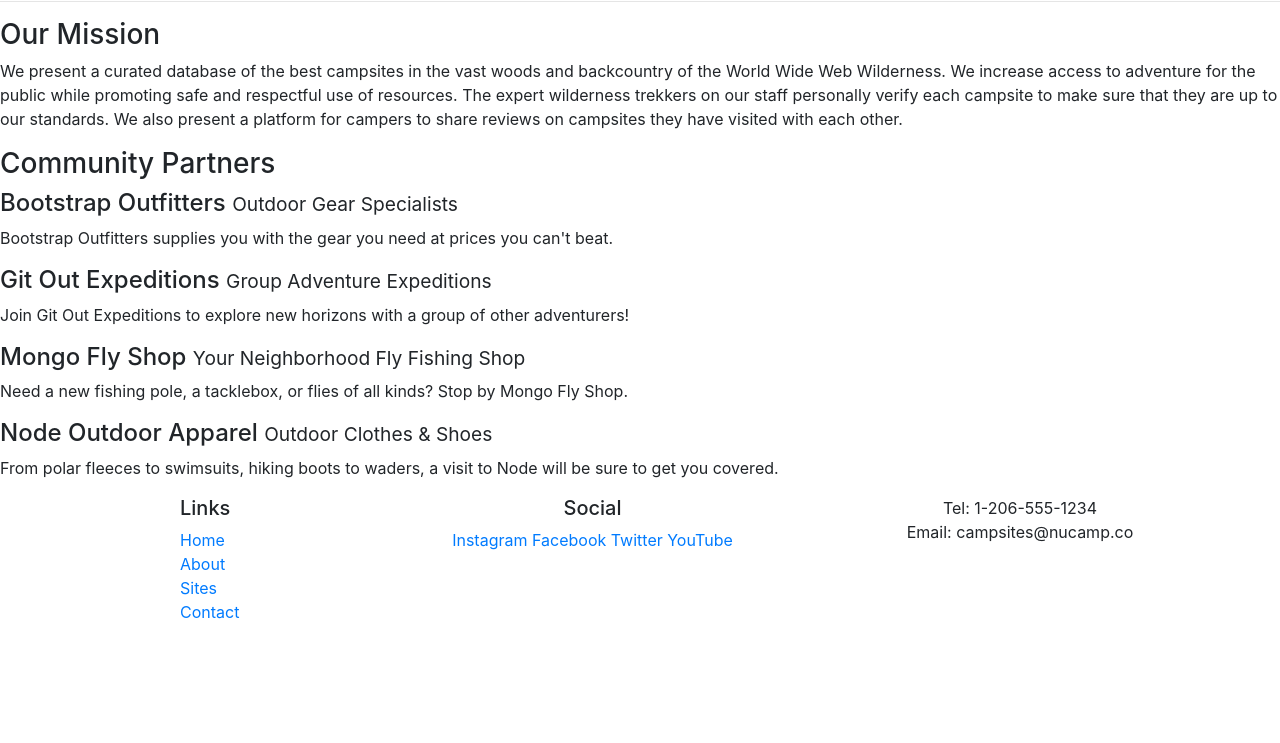
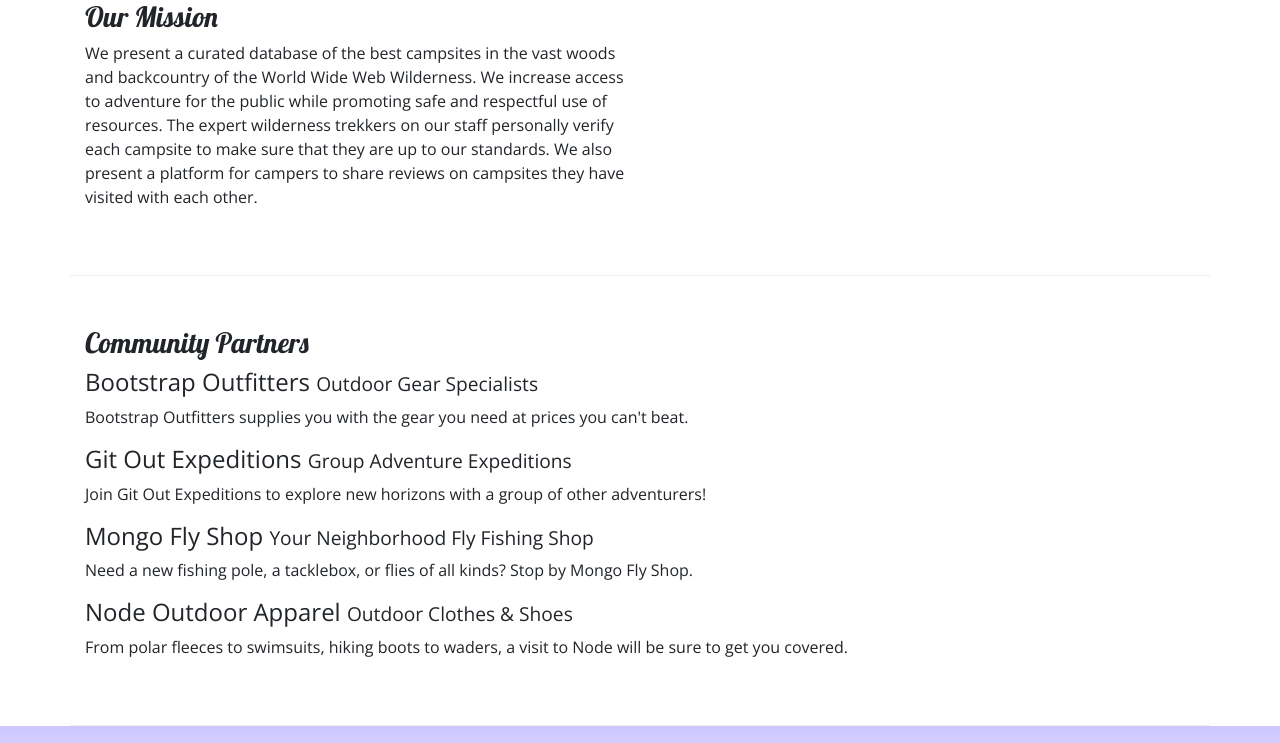
Before and after one commit to Hunaruna/git-test, a website: page aboutus.html in a window 1280 px wide. Shown: the part 316-1059 px from the top of the page. Before the commit the page ends 956 px from the top, so only its background shows below. Drawn offline with nearby package versions, Linux system fonts and the light colour scheme.

Commit message:
Updated index and about us with bootstrap grid and classes

```diff
--- a/aboutus.html
+++ b/aboutus.html
@@ -5,9 +5,13 @@
     <!-- Required meta tags always come first -->
     <meta charset="utf-8" />
     <meta name="viewport" content="width=device-width, initial-scale=1" />
-    <link href="https://fonts.googleapis.com/css?family=Lobster" rel="stylesheet" />
 
+    <!-- Bootstrap CSS -->
     <link rel="stylesheet" href="node_modules/bootstrap/dist/css/bootstrap.min.css" />
+
+    <!-- Additional CSS must be placed after Bootstrap CSS-->
+    <link rel="stylesheet" href="https://fonts.googleapis.com/css?family=Lobster|Open+Sans" />
+    <link rel="stylesheet" href="css/styles.css" />
 
     <title>NuCamp: A Better Way To Camp</title>
 </head>
@@ -25,32 +29,36 @@
         </div>
     </header>
 
-    <div>
-        <div>
-            <div>
+    <div class="container">
+        <div class="row">
+            <div class="col-12">
                <h2>About Us</h2>
                <hr />
             </div>
         </div>
+    </div>
 
-        <div>
-            <div>
+    <div class="container">
+        <div class="row row-content">
+            <div class="col-sm-6">
                 <h3>Our Mission</h3>
                 <p>We present a curated database of the best campsites in the vast woods and backcountry of the World Wide Web Wilderness. We increase access to adventure for the public while promoting safe and respectful use of resources. The expert wilderness trekkers on our staff personally verify each campsite to make sure that they are up to our standards. We also present a platform for campers to share reviews on campsites they have visited with each other.</p>
             </div>
         </div>
+    </div>
 
-        <div>
-            <div>
+    <div class="container">
+        <div class="row row-content">
+            <div class="col-12">
                 <h3>Community Partners</h3>
                 <h4>Bootstrap Outfitters <small>Outdoor Gear Specialists</small></h4>
-                <p>Bootstrap Outfitters supplies you with the gear you need at prices you can't beat.</p>
+                <p class="d-none d-sm-block">Bootstrap Outfitters supplies you with the gear you need at prices you can't beat.</p>
                 <h4>Git Out Expeditions <small>Group Adventure Expeditions</small></h4>
-                <p>Join Git Out Expeditions to explore new horizons with a group of other adventurers!</p>
+                <p class="d-none d-sm-block">Join Git Out Expeditions to explore new horizons with a group of other adventurers!</p>
                 <h4>Mongo Fly Shop <small>Your Neighborhood Fly Fishing Shop</small></h4>
-                <p>Need a new fishing pole, a tacklebox, or flies of all kinds? Stop by Mongo Fly Shop.</p>
+                <p class="d-none d-sm-block">Need a new fishing pole, a tacklebox, or flies of all kinds? Stop by Mongo Fly Shop.</p>
                 <h4>Node Outdoor Apparel <small>Outdoor Clothes & Shoes</small></h4>
-                <p>From polar fleeces to swimsuits, hiking boots to waders, a visit to Node will be sure to get you covered.</p>
+                <p class="d-none d-sm-block">From polar fleeces to swimsuits, hiking boots to waders, a visit to Node will be sure to get you covered.</p>
             </div>
         </div>
     </div>
@@ -82,6 +90,11 @@
         </div>
     </footer>
 
+    <!-- jQuery must come first, then Popper.js, then the Bootstrap JavaScript plugins.-->
+    <script src="node_modules/jquery/dist/jquery.slim.min.js"></script>
+    <script src="node_modules/popper.js/dist/umd/popper.min.js"></script>
+    <script src="node_modules/bootstrap/dist/js/bootstrap.min.js"></script>
+
 </body>
 
 </html>
```
Also changed, not shown: index.html (+4 -4 lines).
